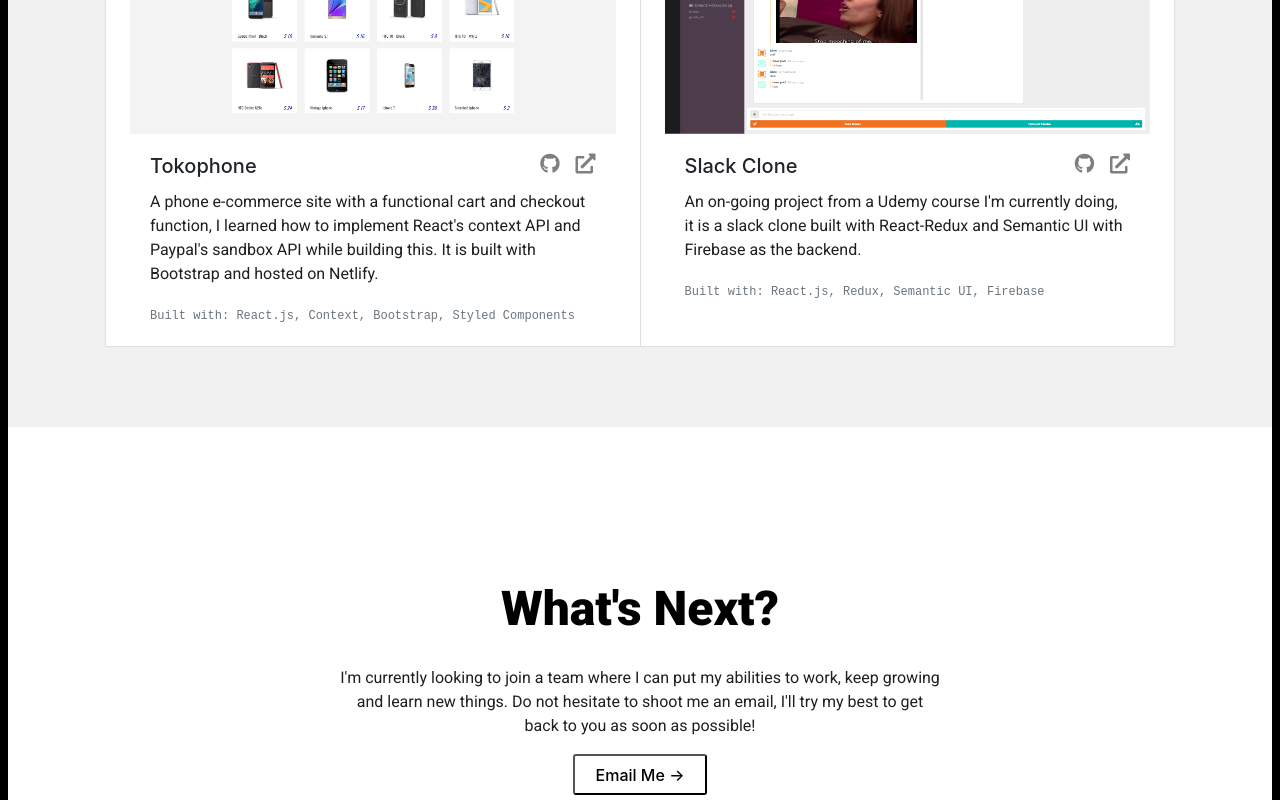
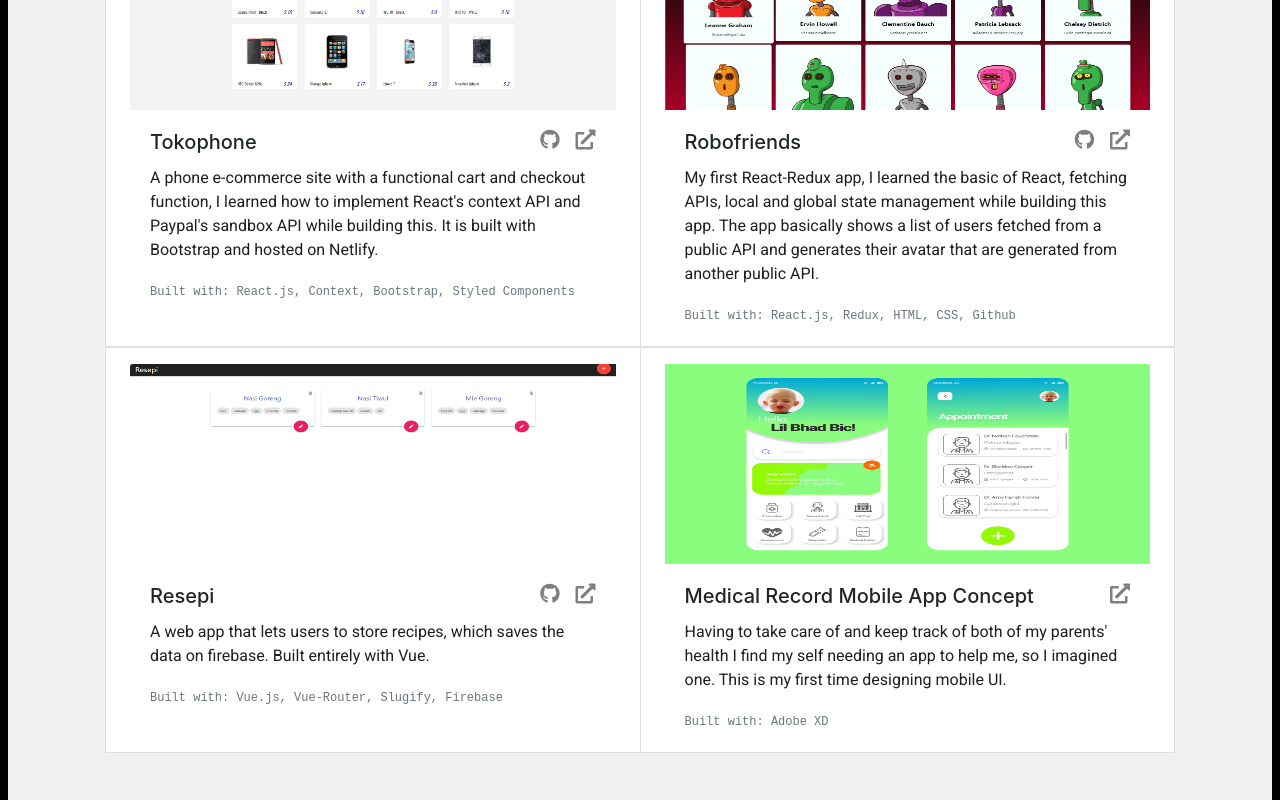
Before and after one commit to septynade/v3, a React (Create React App) app: page / in a window 1280 px wide. Shown: the part 2360-3160 px from the top of the page. Built offline with nearby package versions, Linux system fonts and the light colour scheme; a web font is replaced by a local one.

Commit message:
added more projects

```diff
--- a/src/components/Project.js
+++ b/src/components/Project.js
@@ -6,6 +6,9 @@
 import robofriends from '../assets/robofriends.png'
 import tokophone from '../assets/tokophone.png'
 import slackClone from '../assets/slackClone.png'
+import medcord from '../assets/medcord.png'
+import resepi from '../assets/resepi.png'
+// import proj from '../assets/proj.png'
 
 const Project = () => {
   return (
@@ -66,28 +69,28 @@
                   </Card>
                   <Card className='px-4 pt-3'>
                     <a
-                      href='https://septynade.github.io/robofriends'
+                      href='https://react-devchat.netlify.app/'
                       target='_blank'
                       rel='noopener noreferrer'
                     >
                       <Card.Img
                         variant='top'
-                        src={robofriends}
+                        src={slackClone}
                         className='pro-img'
                       />
                     </a>
                     <Card.Body>
                       <Card.Title>
-                        Robofriends
+                        Slack Clone
                         <a
-                          href='https://septynade.github.io/robofriends'
+                          href='https://react-devchat.netlify.app/'
                           target='_blank'
                           rel='noopener noreferrer'
                         >
                           <i className='fas fa-external-link-alt pro-link ml-3'></i>
                         </a>
                         <a
-                          href='https://github.com/septynade/robofriends'
+                          href='https://github.com/septynade/slack-clone'
                           target='_blank'
                           rel='noopener noreferrer'
                         >
@@ -95,15 +98,15 @@
                         </a>
                       </Card.Title>
                       <Card.Text>
-                        My first React-Redux app, I learned the basic of React,
-                        fetching APIs, local and global state management while
-                        building this app. The app basically shows a list of
-                        users fetched from a public API and generates their
-                        avatar that are generated from another public API.
+                        A clone of the earlier version of Slack, with similar
+                        design and functionality. It lets users to register with
+                        their email, join a public chat, add a channel to their
+                        favorite, upload image files, change avatar, and send a
+                        private message to other users.
                       </Card.Text>
                       <Card.Text>
                         <small className='text-muted'>
-                          Built with: React.js, Redux, HTML, CSS, Github
+                          Built with: React.js, Redux, Semantic UI, Firebase
                         </small>
                       </Card.Text>
                     </Card.Body>
@@ -160,28 +163,28 @@
                   </Card>
                   <Card className='px-4 pt-3'>
                     <a
-                      href='https://react-devchat.netlify.app/'
+                      href='https://septynade.github.io/robofriends'
                       target='_blank'
                       rel='noopener noreferrer'
                     >
                       <Card.Img
                         variant='top'
-                        src={slackClone}
+                        src={robofriends}
                         className='pro-img'
                       />
                     </a>
                     <Card.Body>
                       <Card.Title>
-                        Slack Clone
+                        Robofriends
                         <a
-                          href='https://react-devchat.netlify.app/'
+                          href='https://septynade.github.io/robofriends'
                           target='_blank'
                           rel='noopener noreferrer'
                         >
                           <i className='fas fa-external-link-alt pro-link ml-3'></i>
                         </a>
                         <a
-                          href='https://github.com/septynade/slack-clone'
+                          href='https://github.com/septynade/robofriends'
                           target='_blank'
                           rel='noopener noreferrer'
                         >
@@ -189,13 +192,98 @@
                         </a>
                       </Card.Title>
                       <Card.Text>
-                        An on-going project from a Udemy course I'm currently
-                        doing, it is a slack clone built with React-Redux and
-                        Semantic UI with Firebase as the backend.
+                        My first React-Redux app, I learned the basic of React,
+                        fetching APIs, local and global state management while
+                        building this app. The app basically shows a list of
+                        users fetched from a public API and generates their
+                        avatar that are generated from another public API.
                       </Card.Text>
                       <Card.Text>
                         <small className='text-muted'>
-                          Built with: React.js, Redux, Semantic UI, Firebase
+                          Built with: React.js, Redux, HTML, CSS, Github
+                        </small>
+                      </Card.Text>
+                    </Card.Body>
+                  </Card>
+                </CardGroup>
+              </Col>
+            </Row>
+            <Row>
+              <Col>
+                <CardGroup>
+                  <Card className='px-4 pt-3'>
+                    <a
+                      href='https://resepi-c1243.firebaseapp.com/'
+                      target='_blank'
+                      rel='noopener noreferrer'
+                    >
+                      <Card.Img
+                        variant='top'
+                        src={resepi}
+                        className='pro-img'
+                      />
+                    </a>
+                    <Card.Body>
+                      <Card.Title>
+                        Resepi
+                        <a
+                          href='https://resepi-c1243.firebaseapp.com/'
+                          target='_blank'
+                          rel='noopener noreferrer'
+                        >
+                          <i className='fas fa-external-link-alt pro-link ml-3'></i>
+                        </a>
+                        <a
+                          href='https://github.com/septynade/resepi'
+                          target='_blank'
+                          rel='noopener noreferrer'
+                        >
+                          <i className='fab fa-github pro-link'></i>
+                        </a>
+                      </Card.Title>
+                      <Card.Text>
+                        A web app that lets users to store recipes, which saves
+                        the data on firebase. Built entirely with Vue.
+                      </Card.Text>
+                      <Card.Text>
+                        <small className='text-muted'>
+                          Built with: Vue.js, Vue-Router, Slugify, Firebase
+                        </small>
+                      </Card.Text>
+                    </Card.Body>
+                  </Card>
+                  <Card className='px-4 pt-3'>
+                    <a
+                      href='https://dribbble.com/shots/13988152-Medical-Record-Mobile-App-Concept'
+                      target='_blank'
+                      rel='noopener noreferrer'
+                    >
+                      <Card.Img
+                        variant='top'
+                        src={medcord}
+                        className='pro-img'
+                      />
+                    </a>
+                    <Card.Body>
+                      <Card.Title>
+                        Medical Record Mobile App Concept
+                        <a
+                          href='https://dribbble.com/shots/13988152-Medical-Record-Mobile-App-Concept'
+                          target='_blank'
+                          rel='noopener noreferrer'
+                        >
+                          <i className='fas fa-external-link-alt pro-link ml-3'></i>
+                        </a>
+                      </Card.Title>
+                      <Card.Text>
+                        Having to take care of and keep track of both of my
+                        parents' health I find my self needing an app to help
+                        me, so I imagined one. This is my first time designing
+                        mobile UI.
+                      </Card.Text>
+                      <Card.Text>
+                        <small className='text-muted'>
+                          Built with: Adobe XD
                         </small>
                       </Card.Text>
                     </Card.Body>
```
Also changed, not shown: src/assets/medcord.png (added), src/assets/resepi.png (added).
